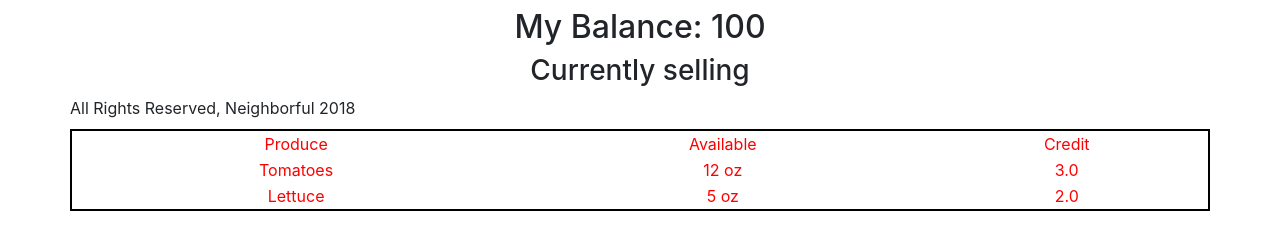
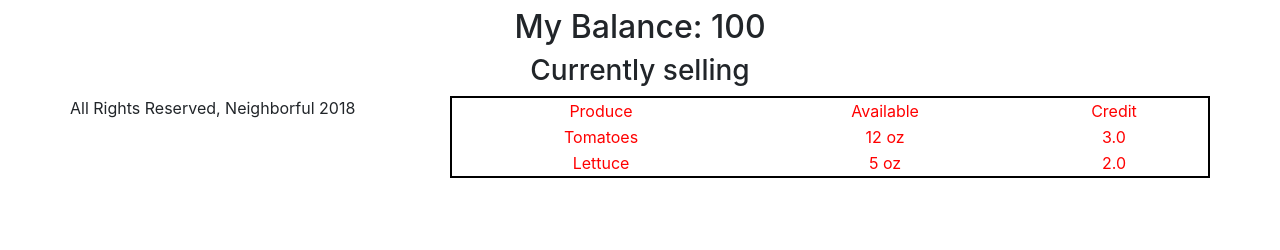
Before and after one commit to njang/neighborful, a Django app: template main_app/templates/profile.html in a window 1280 px wide. Shown: the part 161-411 px from the top of the page. Run offline with Django 3.2, Linux system fonts and the light colour scheme; the template is opened without the code that fills it, so the values that code supplies are empty; some libraries are stand-ins or nearby versions.

```diff
--- a/main_app/templates/profile.html
+++ b/main_app/templates/profile.html
@@ -10,7 +10,7 @@
     <h2 class="profileBalance">My Balance: 100</h2>
     <h3>Currently selling</h3>
   <div class="row">
-    <table class="col-md-12" id="profileTbl">
+    <table class="col-md-8 col-s-1" id="profileTbl">
       <thead>
         <tr>
           <td>Produce</td>
```
Also changed, not shown: main_app/static/style.css (+8 -0 lines).
